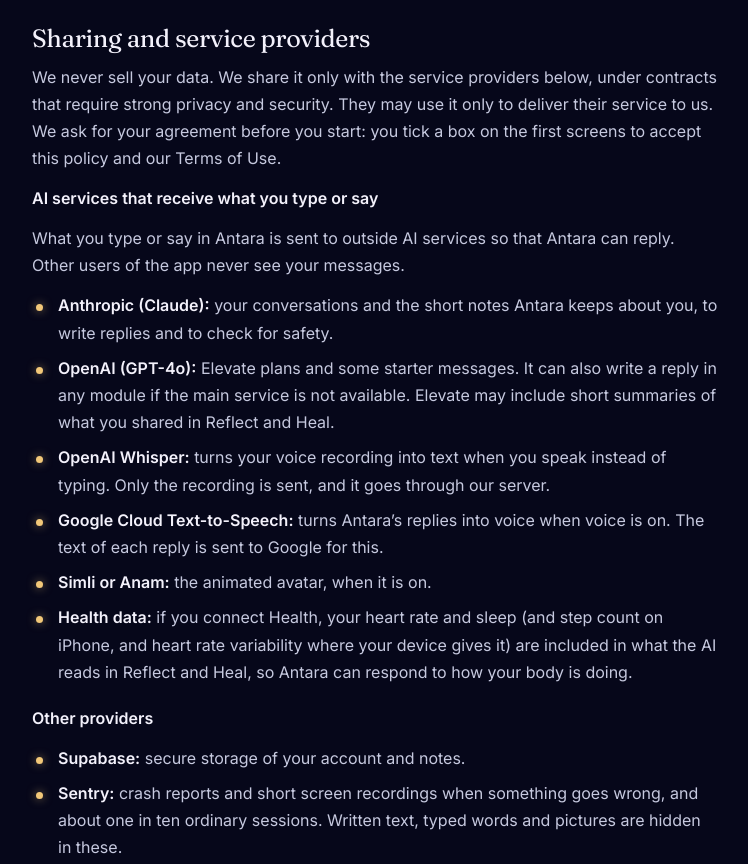
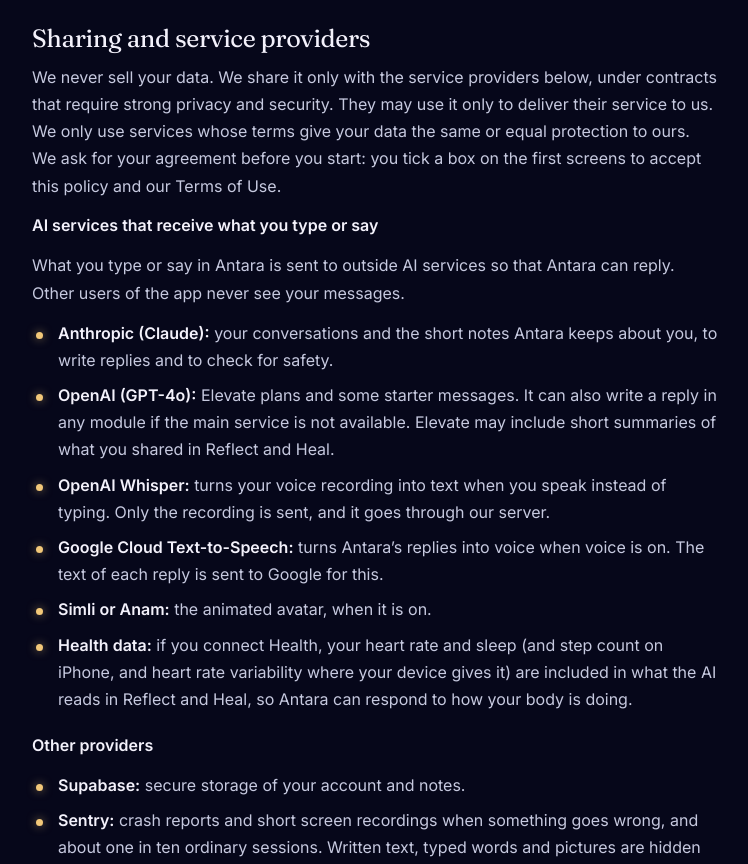
Before and after one commit to imfrnzy/antara-site, a plain HTML site: page privacy/index.html in a window 1280 px wide. Shown: the part 1666-2530 px from the top of the page, without its empty margins (376-1124 px from the left). Drawn offline with Linux system fonts and the light colour scheme.

Commit message:
Update index.html

```diff
--- a/privacy/index.html
+++ b/privacy/index.html
@@ -69,7 +69,7 @@
 <section class="lg-blk rv"><h2>Payments</h2>
 <p>All in-app purchases and subscriptions on mobile are processed securely by the platform’s billing (Apple/Google). We do not collect or store your full payment card details. If you purchase on the web, payments are processed by a trusted payment provider acting as an independent controller for card data.</p></section>
 <section class="lg-blk rv"><h2>Sharing and service providers</h2>
-<p>We never sell your data. We share it only with the service providers below, under contracts that require strong privacy and security. They may use it only to deliver their service to us. We ask for your agreement before you start: you tick a box on the first screens to accept this policy and our Terms of Use.</p>
+<p>We never sell your data. We share it only with the service providers below, under contracts that require strong privacy and security. They may use it only to deliver their service to us. We only use services whose terms give your data the same or equal protection to ours. We ask for your agreement before you start: you tick a box on the first screens to accept this policy and our Terms of Use.</p>
 <p><strong>AI services that receive what you type or say</strong></p>
 <p>What you type or say in Antara is sent to outside AI services so that Antara can reply. Other users of the app never see your messages.</p>
 <ul>
```
